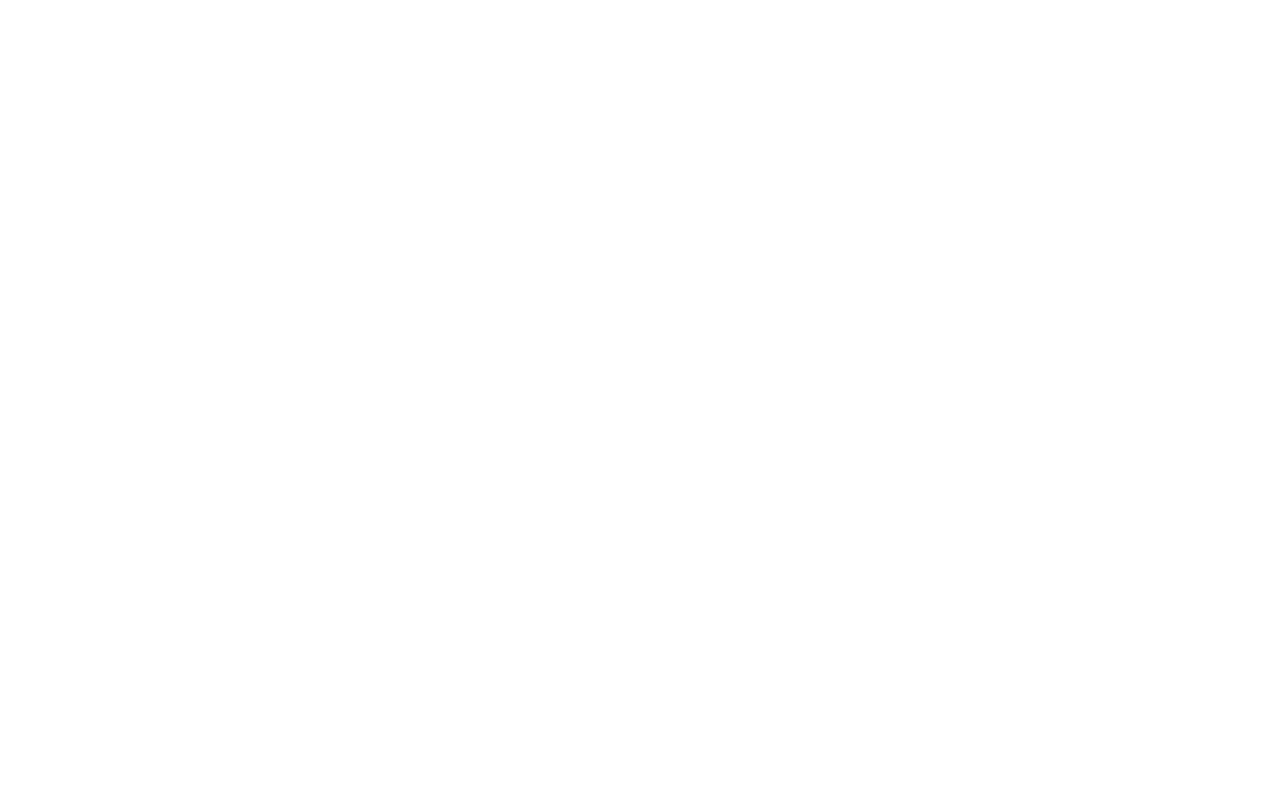
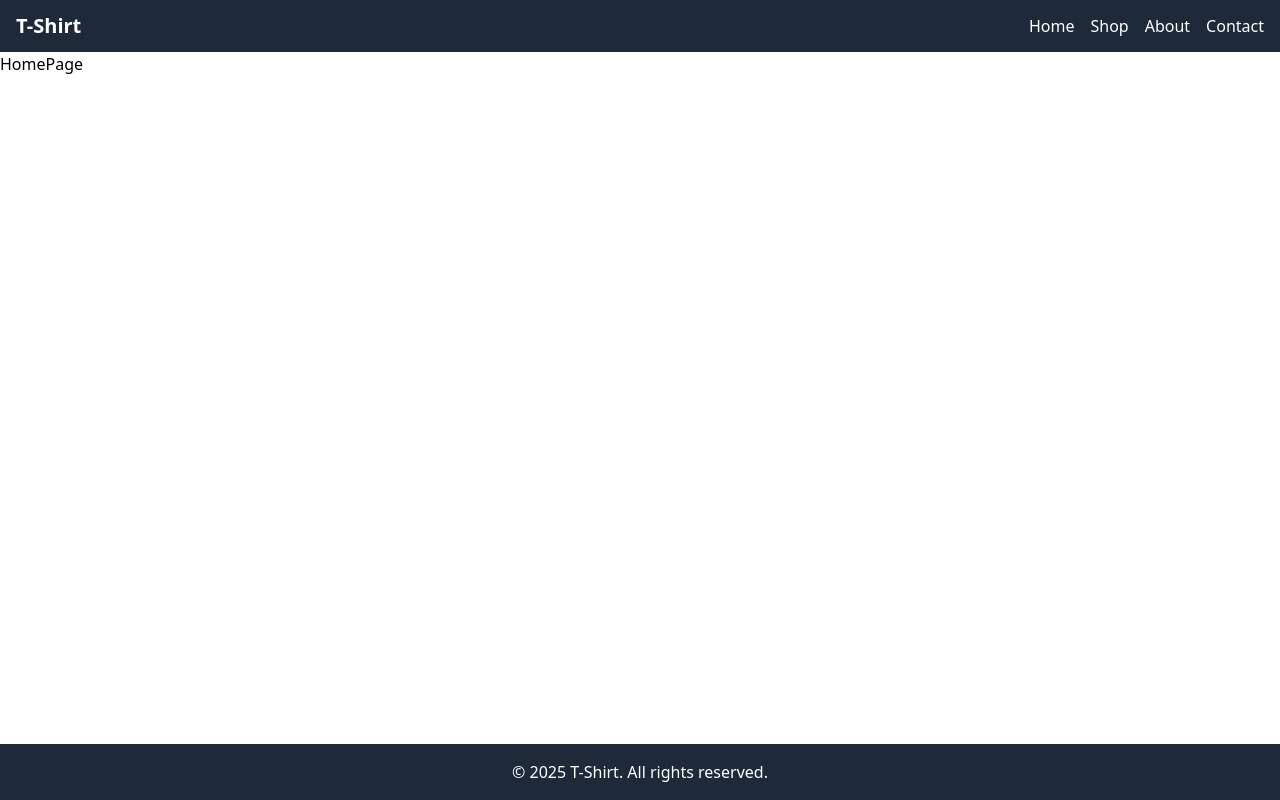
Before and after one commit to Pawanhimself/ecommerce-cloth-printing-frontend, a React (Vite) app: page /home in a window 1280 px wide. Before the commit this address had no page. Built offline with nearby package versions, Linux system fonts and the light colour scheme.

Commit message:
feat: Add layout, NavBar, Footer and Home page

```diff
--- a/src/App.jsx
+++ b/src/App.jsx
@@ -1,6 +1,8 @@
 import {BrowserRouter, Route, Routes} from 'react-router-dom';
 import Login from './components/Login/Login.jsx';
 import Signup from './components/Signup/Signup.jsx';
+import Mainlayout from './layouts/Mainlayout.jsx';
+import { HomePage } from './pages/HomePage/HomePage.jsx';
 
 function App() {
   return (
@@ -8,6 +10,12 @@
       <Routes>
         <Route path='/' element={<Login />} />
         <Route path='/signup' element={<Signup/>} />
+
+        {/* Routes with layout (NavBar + Footer) */}
+        <Route element={<Mainlayout />}>
+          <Route path='/home' element={<HomePage/>} />
+        </Route>
+
       </Routes>
     </BrowserRouter>
   );
--- /dev/null
+++ b/src/components/Footer/Fotter.jsx
@@ -0,0 +1,9 @@
+import React from "react";
+
+const Footer = () => (
+  <footer className="bg-gray-800 text-white text-center py-4 mt-8">
+    <p>&copy; {new Date().getFullYear()} T-Shirt. All rights reserved.</p>
+  </footer>
+);
+
+export default Footer;
--- /dev/null
+++ b/src/components/NavBar/NavBar.jsx
@@ -0,0 +1,18 @@
+import React from "react";
+import { Link } from "react-router-dom";
+
+const NavBar = () => (
+  <nav className="bg-gray-800 text-white px-4 py-3 flex justify-between items-center">
+    <Link to="/" className="text-xl font-bold">
+      T-Shirt
+    </Link>
+    <div className="space-x-4">
+      <Link to="/" className="hover:text-gray-300">Home</Link>
+      <Link to="/home" className="hover:text-gray-300">Shop</Link>
+      <Link to="/sell" className="hover:text-gray-300">About</Link>
+      <Link to="/contact" className="hover:text-gray-300">Contact</Link>
+    </div>
+  </nav>
+);
+
+export default NavBar;
--- /dev/null
+++ b/src/layouts/Mainlayout.jsx
@@ -0,0 +1,19 @@
+import { Outlet } from "react-router-dom"
+import NavBar from "../components/NavBar/NavBar";
+import Footer from "../components/Footer/Fotter";
+
+
+const Mainlayout = ({ children }) => {
+  return (
+    <div className="min-h-screen flex flex-col">
+        <NavBar />
+        <main className="flex-grow">
+            <Outlet /> {/* renders the nested route component */}
+        </main>
+        <Footer />
+
+    </div>
+  )
+}
+
+export default Mainlayout;
--- /dev/null
+++ b/src/pages/HomePage/HomePage.jsx
@@ -0,0 +1,7 @@
+import React from 'react'
+
+export const HomePage = () => {
+  return (
+    <div>HomePage</div>
+  )
+}
```
